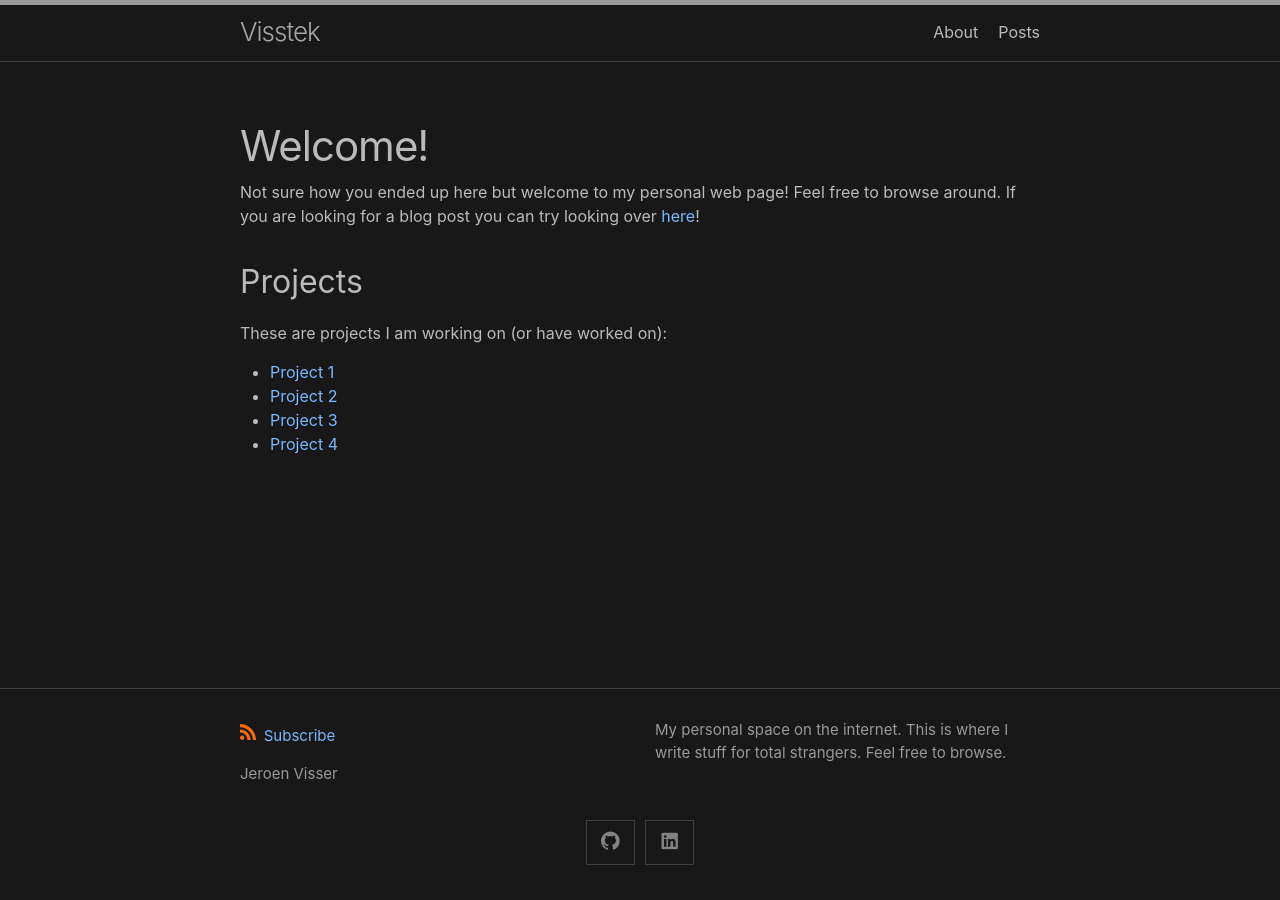
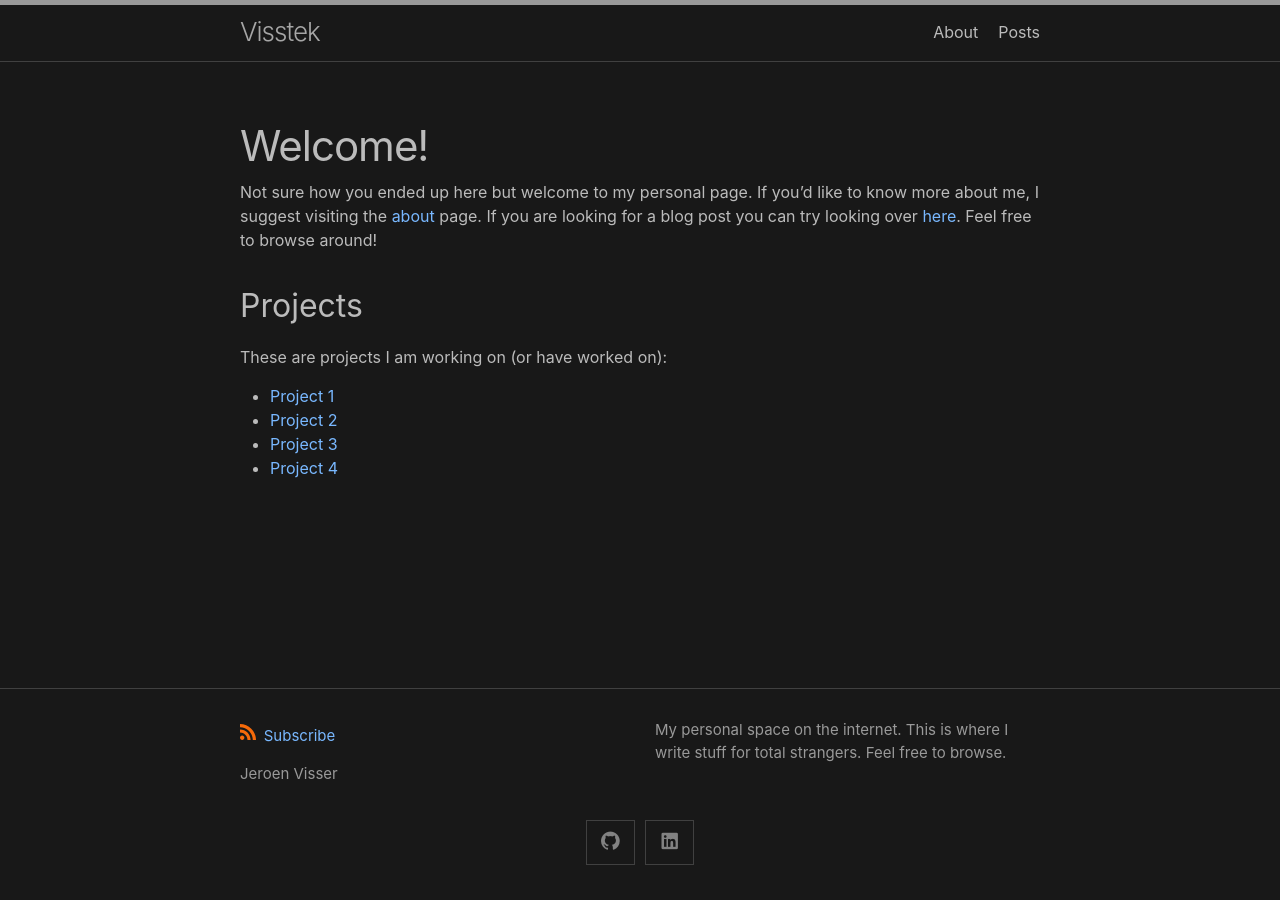
Before and after one commit to VisserJ/visserj.github.io, a Jekyll site: the page built from index.md, in a window 1280 px wide. Built offline with Jekyll 4.4.1, drawn with Linux system fonts in a browser that asks for light colours.

Commit message:
Update index.md

```diff
--- a/index.md
+++ b/index.md
@@ -10,7 +10,7 @@ layout: page
 ---
 # Welcome!
 
-Not sure how you ended up here but welcome to my personal web page! Feel free to browse around. If you are looking for a blog post you can try looking over [here](posts)!
+Not sure how you ended up here but welcome to my personal page. If you'd like to know more about me, I suggest visiting the [about](about) page. If you are looking for a blog post you can try looking over [here](posts). Feel free to browse around!
 
 ## Projects
 
```
